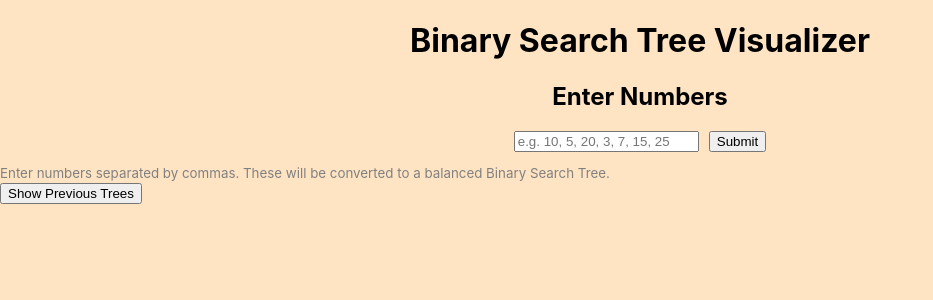
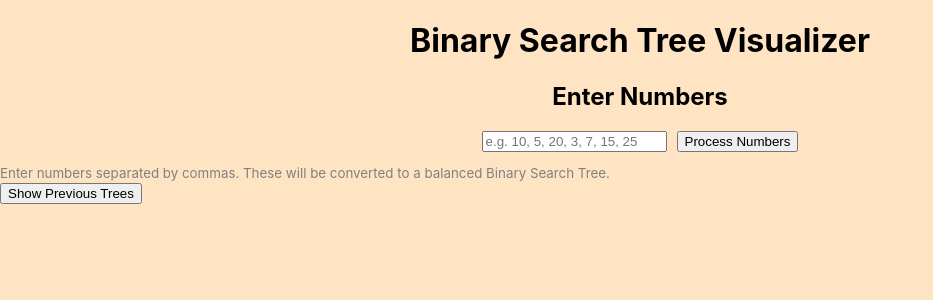
Before and after one commit to Adam-S988/bst-visualizer, a React (Create React App) app: page / in a window 1280 px wide. Shown: the top 300 px of the page, without its empty margins (0-933 px from the left). Built offline with nearby package versions, Linux system fonts and the light colour scheme.

Commit message:
Added process.numbers.jsx

```diff
--- a/src/components/enter-numbers.jsx
+++ b/src/components/enter-numbers.jsx
@@ -1,5 +1,5 @@
 import React, { useState } from "react";
-import { processNumbers } from "../services/api";
+import ProcessNumbers from "./process-numbers";
 
 const parseTreeJson = (jsonString) => {
   try {
@@ -25,52 +25,35 @@ const parseTreeJson = (jsonString) => {
 };
 
 const EnterNumbers = ({ onBSTCreated }) => {
-  const [input, setInput] = useState();
+  const [input, setInput] = useState("");
   const [loading, setLoading] = useState(false);
   const [error, setError] = useState(null);
 
-  const handleSubmit = async (e) => {
-    e.preventDefault();
-    setLoading(true);
-    setError(null);
+  const handleInputChange = (e) => {
+    setInput(e.target.value);
+    // Clear any previous errors when input changes
+    if (error) setError(null);
+  };
 
-    try {
-      const numbers = input.split(",").map((num) => parseInt(num.trim(), 10));
+  const handleProcessed = (data) => {
+    setLoading(false);
 
-      const validNumbers = numbers.filter((num) => !isNaN(num));
-
-      if (validNumbers.length === 0) {
-        throw new Error("Please enter valid numbers");
-      }
-
-      console.log("Submitting numbers:", validNumbers);
-
-      const response = await processNumbers(validNumbers);
-      console.log("Response data:", response.data);
-
-      if (!response.data || !response.data.treeJson) {
-        throw new Error("Server returned invalid response");
-      }
-
-      const parsedTree = parseTreeJson(response.data.treeJson);
+    const parsedTree = parseTreeJson(data.treeJson);
     if (!parsedTree) {
-        setError(
-          "Server returned invalid tree data format. Check server logs for details."
-        );
+      setError("Server returned invalid tree data format");
       onBSTCreated(null);
     } else {
       onBSTCreated({
-          ...response.data,
+        ...data,
         treeJson: JSON.stringify(parsedTree),
       });
     }
-    } catch (err) {
-      console.error("Error:", err);
-      setError(err.message || "Failed to process numbers");
+  };
+
+  const handleProcessError = (errorMsg) => {
+    setLoading(false);
+    setError(errorMsg);
     onBSTCreated(null);
-    } finally {
-      setLoading(false);
-    }
   };
 
   return (
@@ -80,12 +63,14 @@ const EnterNumbers = ({ onBSTCreated }) => {
         <input
           type="text"
           value={input}
-          onChange={(e) => setInput(e.target.value)}
+          onChange={handleInputChange}
           placeholder="e.g. 10, 5, 20, 3, 7, 15, 25"
         />
-        <button onClick={handleSubmit} disabled={loading}>
-          {loading ? "Processing..." : "Submit"}
-        </button>
+        <ProcessNumbers
+          inputValue={input}
+          onProcessed={handleProcessed}
+          onError={handleProcessError}
+        />
       </div>
       {error && (
         <div style={{ color: "red", marginTop: "10px" }}>Error: {error}</div>
--- /dev/null
+++ b/src/components/process-numbers.jsx
@@ -0,0 +1,44 @@
+import React from "react";
+import axios from "axios";
+
+const ProcessNumbers = ({ inputValue, onProcessed, onError }) => {
+  const processNumbers = async () => {
+    try {
+      // Parse and validate the input
+      const parsedNumbers = inputValue
+        .split(",")
+        .map((num) => parseInt(num.trim(), 10));
+      const numbers = parsedNumbers.filter((num) => !isNaN(num));
+
+      if (numbers.length === 0) {
+        throw new Error("Please enter valid numbers");
+      }
+
+      console.log("Processing numbers:", numbers);
+
+      const response = await axios.post(
+        "http://localhost:8080/api/bst/process-numbers",
+        { numbers }
+      );
+
+      console.log("Response from server:", response.data);
+
+      if (response.data && response.data.treeJson) {
+        onProcessed(response.data);
+      } else {
+        throw new Error("Invalid response from server");
+      }
+    } catch (error) {
+      console.error("Error processing numbers:", error);
+      onError(error.message || "Failed to process numbers");
+    }
+  };
+
+  return (
+    <button onClick={processNumbers} className="process-button">
+      Process Numbers
+    </button>
+  );
+};
+
+export default ProcessNumbers;
--- a/src/services/api.js
+++ b/src/services/api.js
@@ -1,11 +1,11 @@
 import axios from "axios";
 
-const API_URL = "http://localhost:8080/api/bst";
+const API_BASE_URL = "http://localhost:8080/api/bst";
 
-export const processNumbers = (numbers) => {
-  return axios.post(`${API_URL}/process-numbers`, { numbers });
+export const processNumbers = async (numbers) => {
+  return await axios.post(`${API_BASE_URL}/process-numbers`, { numbers });
 };
 
-export const previousTrees = () => {
-  return axios.get(`${API_URL}/previous-trees`);
+export const fetchPreviousTrees = async () => {
+  return await axios.get(`${API_BASE_URL}/previous-trees`);
 };
```
Also changed, not shown: src/components/BSTVisualizer.jsx (renamed from src/components/BSTVisualizer.js). Lines whose indentation alone changed are shown as unchanged.
